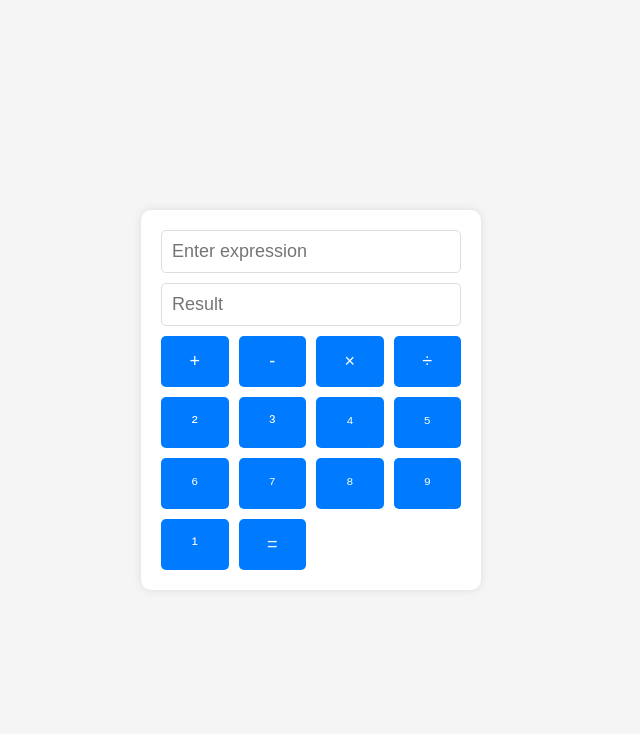
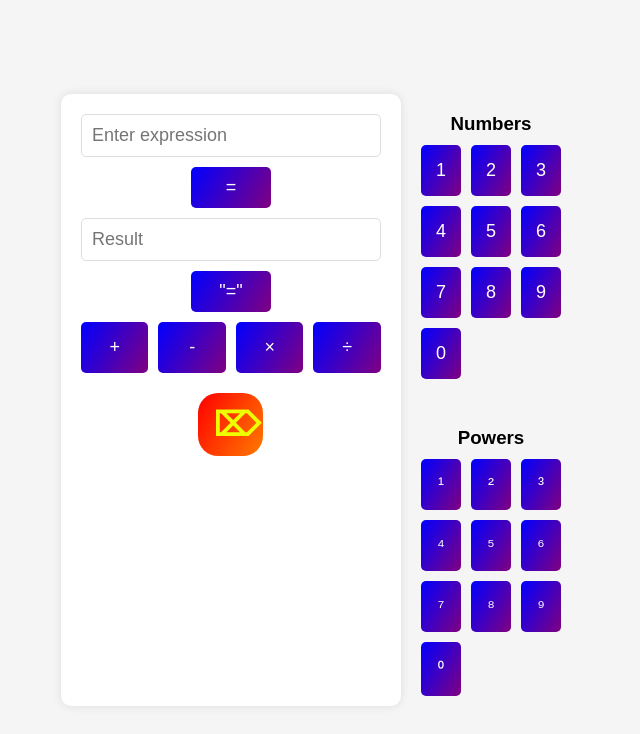
Before and after one commit to Gr1nd1Lka/Calculator, a plain HTML site: page index.html in a window 1280 px wide. Shown: the whole page, without its empty margins (329-969 px from the left). Drawn offline with Linux system fonts and the light colour scheme.

Commit message:
Add files via upload

```diff
--- a/index.html
+++ b/index.html
@@ -7,14 +7,53 @@
     <link rel="stylesheet" href="styles.css">
 </head>
 <body>
+    <div class="container">
         <div class="calculator">
             <input type="text" id="expression" class="expression" placeholder="Enter expression">
+
+            <!-- Центрируем кнопку = -->
+            <button id="calculate-btn" onclick="calculateExpression()">=</button>
+
             <input type="text" id="result" class="result" readonly placeholder="Result">
-        <div class="buttons">
+
+            <!-- Добавляем кнопку "Ровно" -->
+            <button id="equal-btn" onclick="insertSymbol('=')">"="</button>
+
+            <!-- Кнопки операций -->
+            <div class="operation-buttons">
                 <button onclick="insertSymbol('+')">+</button>
                 <button onclick="insertSymbol('-')">-</button>
                 <button onclick="insertSymbol('*')">×</button>
                 <button onclick="insertSymbol('/')">÷</button>
+            </div>
+
+            <!-- Кнопка удаления последнего символа -->
+            <button id="delete-btn" onclick="deleteLastSymbol()">⌦</button>
+        </div>
+
+        <div class="side-panel">
+            <!-- Числа -->
+            <div class="numbers">
+                <h3>Numbers</h3>
+                <div class="number-buttons">
+                    <button onclick="insertSymbol('1')">1</button>
+                    <button onclick="insertSymbol('2')">2</button>
+                    <button onclick="insertSymbol('3')">3</button>
+                    <button onclick="insertSymbol('4')">4</button>
+                    <button onclick="insertSymbol('5')">5</button>
+                    <button onclick="insertSymbol('6')">6</button>
+                    <button onclick="insertSymbol('7')">7</button>
+                    <button onclick="insertSymbol('8')">8</button>
+                    <button onclick="insertSymbol('9')">9</button>
+                    <button onclick="insertSymbol('0')">0</button>
+                </div>
+            </div>
+
+            <!-- Степени -->
+            <div class="powers">
+                <h3>Powers</h3>
+                <div class="power-buttons">
+                    <button onclick="insertSymbol('¹')">¹</button>
                     <button onclick="insertSymbol('²')">²</button>
                     <button onclick="insertSymbol('³')">³</button>
                     <button onclick="insertSymbol('⁴')">⁴</button>
@@ -23,10 +62,14 @@
                     <button onclick="insertSymbol('⁷')">⁷</button>
                     <button onclick="insertSymbol('⁸')">⁸</button>
                     <button onclick="insertSymbol('⁹')">⁹</button>
-            <button onclick="insertSymbol('¹')">¹</button>
-            <button onclick="calculateExpression()">=</button>
+                    <button onclick="insertSymbol('⁰')">⁰</button>
                 </div>
             </div>
+        </div>
+    </div>
+
+    <!-- Подключаем библиотеку algebra.js -->
+    <script src="https://cdnjs.cloudflare.com/ajax/libs/algebra.js/0.2.6/algebra.min.js"></script>
     <script src="script.js"></script>
 </body>
 </html>
--- a/script.js
+++ b/script.js
@@ -1,41 +1,68 @@
 function insertSymbol(symbol) {
-    document.getElementById('expression').value += symbol;
+    const expressionField = document.getElementById('expression');
+    expressionField.value += symbol;
+    expressionField.focus();  // Сразу после вставки символа устанавливаем фокус на поле ввода
+}
+
+function deleteLastSymbol() {
+    const expressionField = document.getElementById('expression');
+    expressionField.value = expressionField.value.slice(0, -1);
+    expressionField.focus();  // После удаления фокус остаётся на поле ввода
 }
 
 function replaceSquareSymbols(expression) {
-    return expression
-        .replace(/¹/g, '**1')
-        .replace(/²/g, '**2')
-        .replace(/³/g, '**3')
-        .replace(/⁴/g, '**4')
-        .replace(/⁵/g, '**5')
-        .replace(/⁶/g, '**6')
-        .replace(/⁷/g, '**7')
-        .replace(/⁸/g, '**8')
-        .replace(/⁹/g, '**9')
-        .replace(/¹⁰/g, '**10');
+    // Регулярное выражение для поиска всех степеней
+    return expression.replace(/(\d+)([⁰¹²³⁴⁵⁶⁷⁸⁹]+)/g, function(match, base, exponents) {
+        let exp = '';
+        // Заменяем каждый символ на соответствующее число
+        for (let i = 0; i < exponents.length; i++) {
+            exp += '⁰¹²³⁴⁵⁶⁷⁸⁹'.indexOf(exponents.charAt(i));
+        }
+        return `${base}**${exp}`;
+    });
 }
 
 function formatResult(result) {
-    return result
-        .replace(/\*\*1/g, '¹')
-        .replace(/\*\*2/g, '²')
-        .replace(/\*\*3/g, '³')
-        .replace(/\*\*4/g, '⁴')
-        .replace(/\*\*5/g, '⁵')
-        .replace(/\*\*6/g, '⁶')
-        .replace(/\*\*7/g, '⁷')
-        .replace(/\*\*8/g, '⁸')
-        .replace(/\*\*9/g, '⁹')
-        .replace(/\*\*0/g, '⁰');
+    // Регулярное выражение для замены ** на степени в верхнем регистре
+    return result.replace(/(\d+)\*\*(\d+)/g, function(match, base, exponent) {
+        let expSymbols = '';
+        // Заменяем каждую цифру в экспоненте на соответствующий символ
+        for (let i = 0; i < exponent.length; i++) {
+            expSymbols += '⁰¹²³⁴⁵⁶⁷⁸⁹'.charAt(exponent.charAt(i));
+        }
+        return `${base}${expSymbols}`;
+    });
 }
 
 function calculateExpression() {
     try {
         let expression = document.getElementById('expression').value;
-        expression = replaceSquareSymbols(expression);
-        let result = eval(expression);
-        document.getElementById('result').value = formatResult(result.toString());
+        // Проверяем, если уравнение содержит '='
+        if (expression.includes('=')) {
+            let sides = expression.split('=');
+            let leftSide = algebra.parse(sides[0]);
+            let rightSide = algebra.parse(sides[1]);
+            let equation = new algebra.Equation(leftSide, rightSide);
+
+            // Находим все переменные в уравнении
+            let variables = equation.lhs.terms.map(term => term.variables)
+                .concat(equation.rhs.terms.map(term => term.variables))
+                .flat()
+                .filter((v, i, a) => a.indexOf(v) === i);  // Убираем дубликаты
+
+            // Решаем уравнение для каждой переменной и выводим результаты
+            let result = variables.map(variable => {
+                let solution = equation.solveFor(variable);
+                return `${variable} = ${solution.toString()}`;
+            }).join(', ');
+
+            document.getElementById('result').value = result;
+        } else {
+            // Обычное вычисление выражения
+            expression = replaceSquareSymbols(expression);
+            let result = eval(expression);
+            document.getElementById('result').value = formatResult(result.toString());
+        }
     } catch (error) {
         document.getElementById('result').value = "Error";
     }
--- a/styles.css
+++ b/styles.css
@@ -8,12 +8,18 @@ body {
     margin: 0;
 }
 
+.container {
+    display: flex;
+    gap: 20px;
+}
+
 .calculator {
     background-color: #ffffff;
     padding: 20px;
     border-radius: 10px;
     box-shadow: 0 0 10px rgba(0, 0, 0, 0.1);
     width: 300px;
+    text-align: center; /* Центрирование контента */
 }
 
 .expression, .result {
@@ -26,16 +32,51 @@ body {
     box-sizing: border-box;
 }
 
-.buttons {
+#calculate-btn, #equal-btn {
+    width: 80px;
+    padding: 10px;
+    font-size: 18px;
+    background: linear-gradient(120deg, Blue, Purple);
+    color: white;
+    border: none;
+    border-radius: 5px;
+    margin-bottom: 10px;
+    cursor: pointer;
+}
+
+.number-buttons, .power-buttons {
+    display: grid;
+    grid-template-columns: repeat(3, 1fr);
+    gap: 10px;
+    margin-bottom: 10px;
+}
+
+.operation-buttons {
     display: grid;
     grid-template-columns: repeat(4, 1fr);
     gap: 10px;
+    margin-bottom: 10px;
+}
+
+#delete-btn {
+    width: 65px;
+    padding: 15px;
+    font-size: 33px; /* Увеличиваем размер текста */
+    font-weight: bold; /* Делаем текст жирным */
+    text-align: left;
+    line-height: 1; /* Уменьшаем высоту строки, чтобы текст не увеличивал размер кнопки */
+    background: linear-gradient(120deg, red, rgb(255, 123, 0));
+    color: rgb(238, 255, 0);
+    border: none;
+    border-radius: 20px;
+    margin-top: 10px;
+    cursor: pointer;
 }
 
 button {
     padding: 15px;
     font-size: 18px;
-    background-color: #007bff;
+    background: linear-gradient(120deg, Blue, Purple);
     color: white;
     border: none;
     border-radius: 5px;
@@ -46,3 +87,14 @@ button {
 button:hover {
     background-color: #0056b3;
 }
+
+.side-panel {
+    display: flex;
+    flex-direction: column;
+    gap: 20px;
+}
+
+.side-panel h3 {
+    margin-bottom: 10px;
+    text-align: center;
+}
```
Lines whose indentation alone changed are shown as unchanged.
